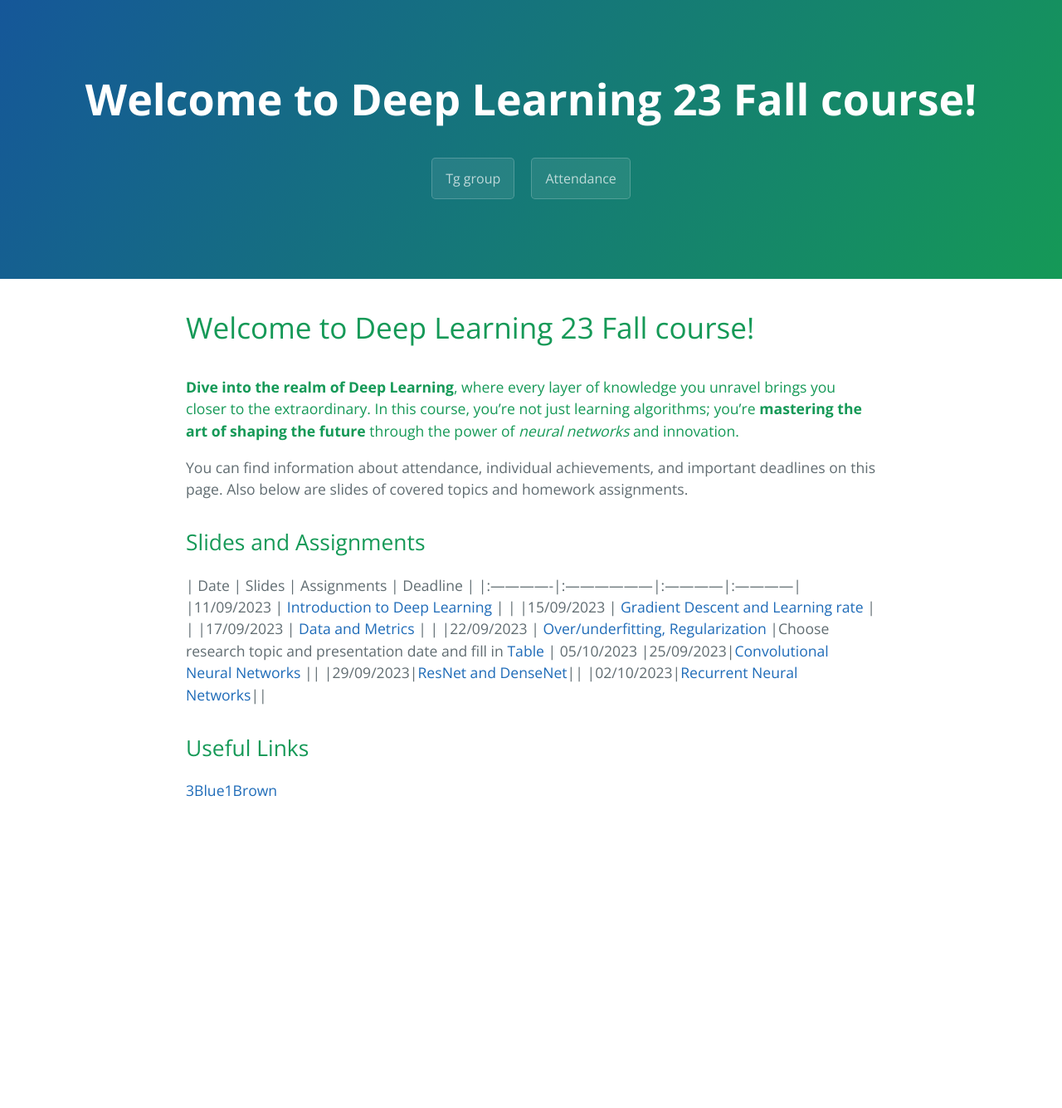
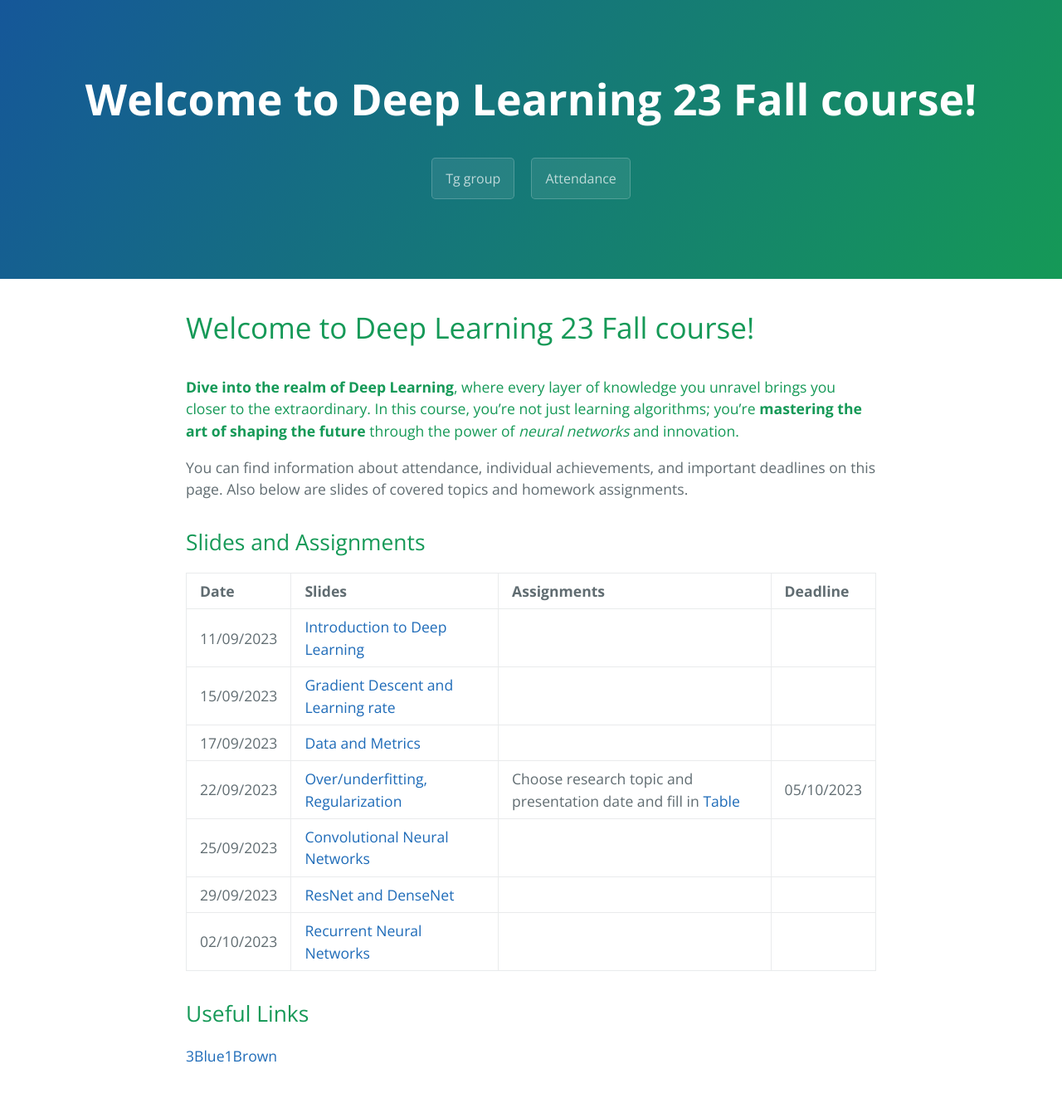
Before and after one commit to decoder-99/DL23Fall, a Jekyll site: the page built from index.md, in a window 1280 px wide. Shown: the whole page at 83% size. Built offline with Jekyll 4.4.1, drawn with Linux system fonts in a browser that asks for light colours; the repository's description, which GitHub fills in, is left out; our own code applies the rules of GitHub Pages for plain Markdown files; before the commit the page ends 1015 px from its top, so only the background shows below that.

```diff
--- a/index.md
+++ b/index.md
@@ -15,9 +15,11 @@ You can find information about attendance, individual achievements, and importan
 |11/09/2023              | [Introduction to Deep Learning](https://docs.google.com/presentation/d/1eUC5Ox6Pc6iZkHAWUPFH_y36gUh7YusSLOkGWsNahcs/edit?usp=sharing)                   |             |
 |15/09/2023              | [Gradient Descent and Learning rate](https://docs.google.com/presentation/d/1zk27mLlmfH7-Y9nDwCYTH0YgWCNeBuHDf9Rf9roF4Vo/edit?usp=sharing)                  |             |
 |17/09/2023              | [Data and Metrics](https://docs.google.com/presentation/d/11LS9796uyKNV-q1puTNQz1vOnTgGArKmwSRm1jxCq_s/edit?usp=sharing)                  |             |
-|22/09/2023              | [Over/underfitting, Regularization](https://docs.google.com/presentation/d/1ChkgLKawed_v5yOyyJJkBCRe3tWdzmTB7w1_wQqqtls/edit?usp=sharing)                  |Choose research topic and presentation date and fill in [Table](https://docs.google.com/spreadsheets/d/1-qjqeRSOeg4kUr3ZX7Zh_oy4yY5vvhzJYrNGVefGzOE/edit?usp=sharing)             | 05/10/2023
+|22/09/2023              | [Over/underfitting, Regularization](https://docs.google.com/presentation/d/1ChkgLKawed_v5yOyyJJkBCRe3tWdzmTB7w1_wQqqtls/edit?usp=sharing)                  |Choose research topic and presentation date and fill in [Table](https://docs.google.com/spreadsheets/d/1-qjqeRSOeg4kUr3ZX7Zh_oy4yY5vvhzJYrNGVefGzOE/edit?usp=sharing)             | 05/10/2023|
 |25/09/2023|[Convolutional Neural Networks](https://docs.google.com/presentation/d/1erjt3Jopaj-E-BTpDUCJrGNmCkOLAxds_iPhqprITck/edit?usp=sharing) ||
 |29/09/2023|[ResNet and DenseNet](https://docs.google.com/presentation/d/1RpMpUHhCP08ift7g01E3c2wOeZSbQtPvmzM030Pc_WI/edit?usp=sharing)||
 |02/10/2023|[Recurrent Neural Networks](https://docs.google.com/presentation/d/1-TP81w5xy8SkKrmY_ceupp4mBd5zYLAnJJQpzefYRRc/edit?usp=sharing)||
+
+
 ## Useful Links
 [3Blue1Brown](https://www.3blue1brown.com/)
```
